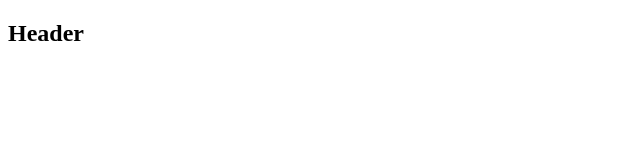
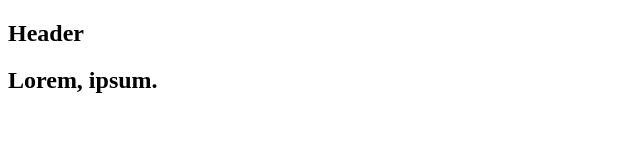
Before and after one commit to Evools/product, a plain HTML site: page index.html in a window 1280 px wide. Shown: the whole page, without its empty margins (0-640 px from the left). Drawn offline with Linux system fonts and the light colour scheme.

Commit message:
add banner block

```diff
--- a/index.html
+++ b/index.html
@@ -1,14 +1,22 @@
 <!DOCTYPE html>
 <html lang="en">
+
 <head>
   <meta charset="UTF-8">
   <meta http-equiv="X-UA-Compatible" content="IE=edge">
   <meta name="viewport" content="width=device-width, initial-scale=1.0">
   <title>Document</title>
 </head>
+
 <body>
   <div class="wrapper">
     <h2>Header</h2>
+    <main>
+      <section class="banner">
+        <h2 class="banner__title">Lorem, ipsum.</h2>
+      </section>
+    </main>
   </div>
 </body>
+
 </html>
```
